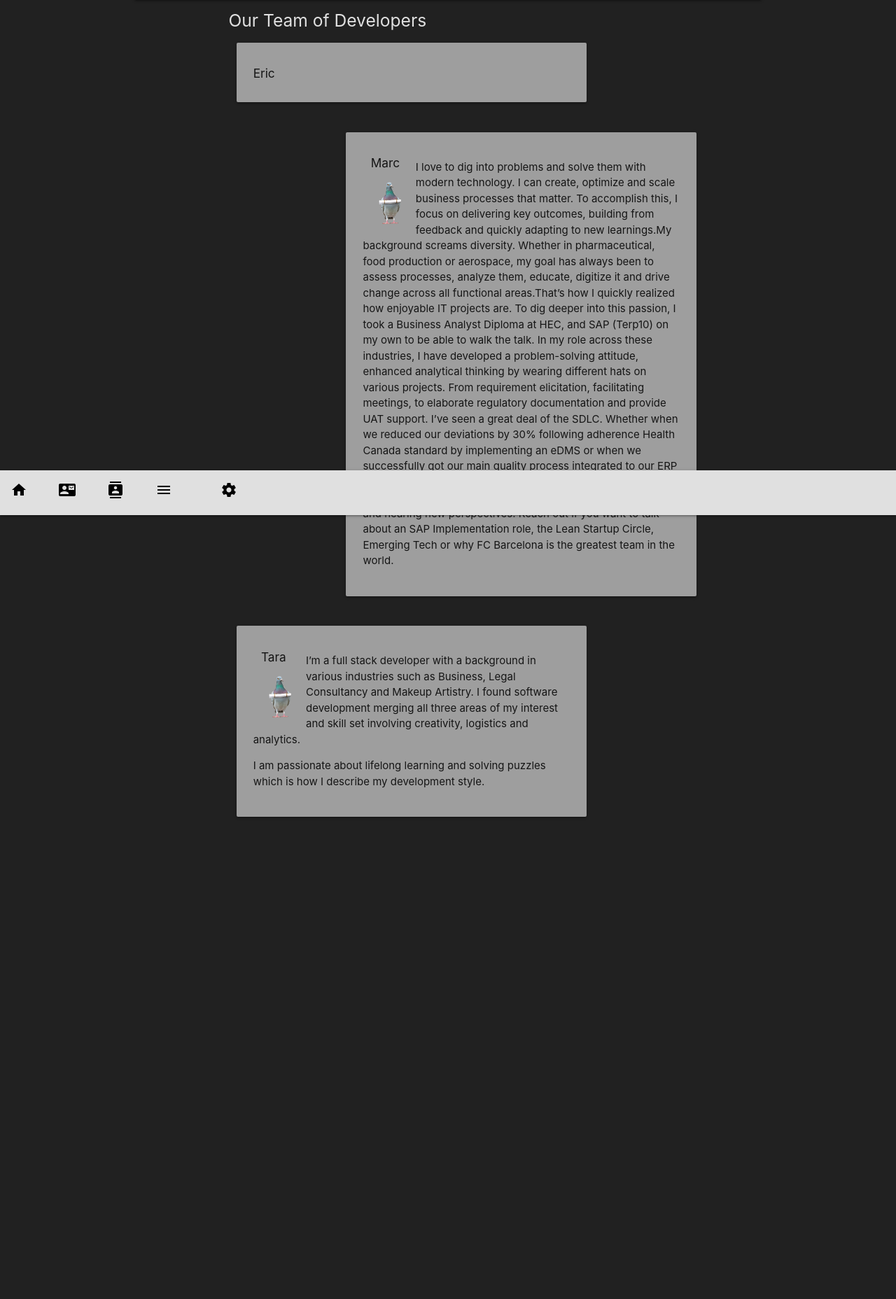
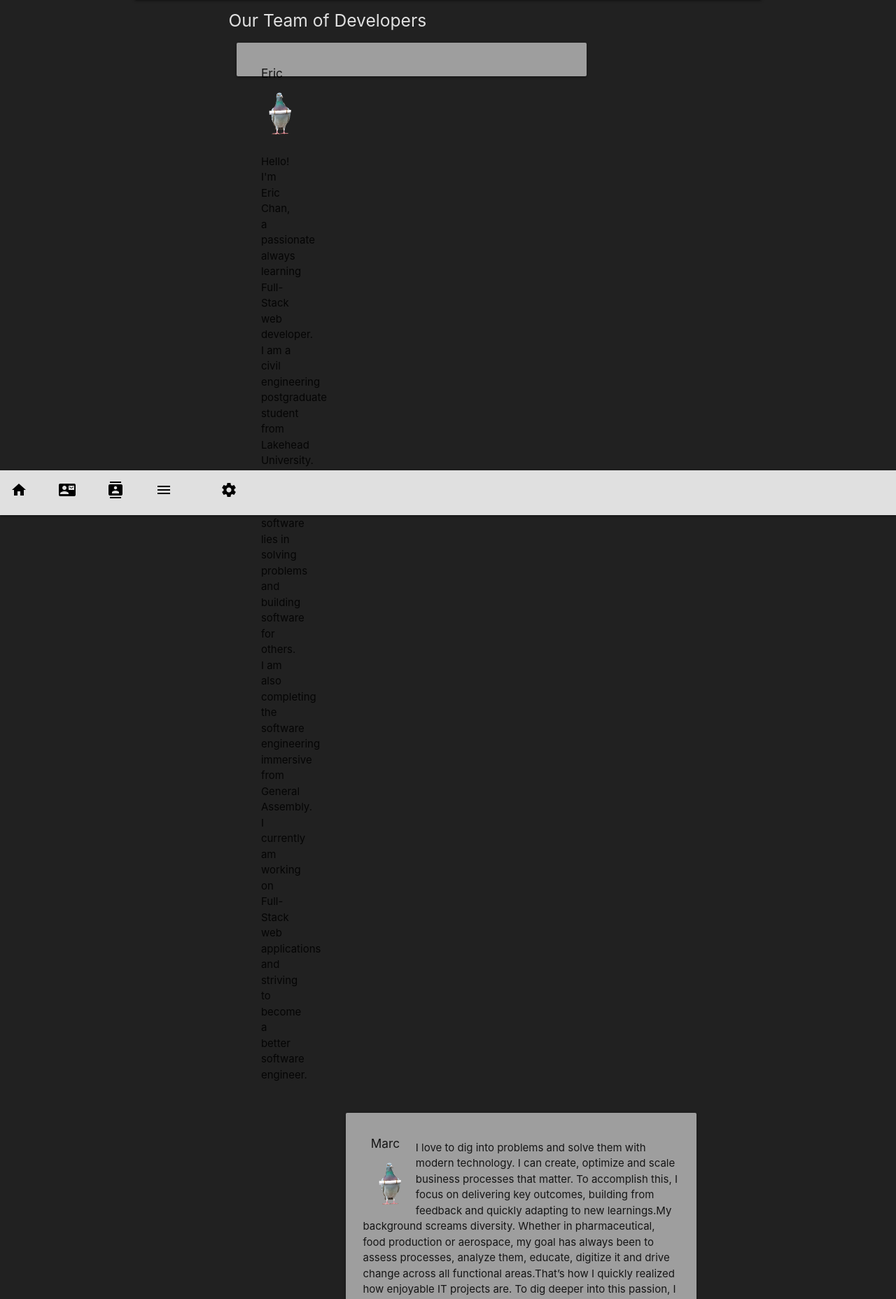
Before and after one commit to imarcdaniel/Chat-App, a Django app: page /about/ in a window 1280 px wide. Shown: the part 64-1920 px from the top of the page at 70% size. Before the commit the page ends 1231 px from the top, so only its background shows below. Run offline with Django 3.2, Linux system fonts and the light colour scheme; some libraries are stand-ins or nearby versions.

Commit message:
pushing front 2

```diff
--- a/main_app/templates/about.html
+++ b/main_app/templates/about.html
@@ -1,35 +1,81 @@
-{% extends 'base.html' %}
-{% load static %}
-{% block content %}
-<h5 class="grey-text text-lighten-2" > Our Team of Developers</h5>
+{% extends 'base.html' %} {% load static %} {% block content %}
+<h5 class="grey-text text-lighten-2">Our Team of Developers</h5>
 <div class="row">
-    <div class="col s10">
+  <div class="col s10 hoverable">
     <div class="card-panel grey">
-            <h6 >Eric</h6>
-        </div>
-    </div>
-</div>
-    <div class="row">
-        <div class="col s10 offset-s3 hovrable"><div class="card-panel grey">
 
         <div class="col s2">
-                <h6 >Marc</h6>
-                <img src="{% static 'images/pgn-sml.png' %}" alt="" class="  circle responsive-img">
+            <h6>Eric</h6>
+            <img
+          src="{% static 'images/pgn-sml.png' %}"
+          alt=""
+          class="circle responsive-img"
+        />
+        <p>Hello! I'm Eric Chan, a passionate always learning Full-Stack web developer. I am a civil engineering postgraduate student from Lakehead University. My passion for software lies in solving problems and building software for others. I am also completing the software engineering immersive from General Assembly. I currently am working on Full-Stack web applications and striving to become a better software engineer.</p>
         </div>
-            <p >I love to dig into problems and solve them with modern technology. I can create, optimize and scale business processes that matter. To accomplish this, I focus on delivering key outcomes, building from feedback and quickly adapting to new learnings.My background screams diversity. Whether in pharmaceutical, food production or aerospace, my goal has always been to assess processes, analyze them, educate, digitize it and drive change across all functional areas.That’s how I quickly realized how enjoyable IT projects are. To dig deeper into this passion, I took a Business Analyst Diploma at HEC, and SAP (Terp10) on my own to be able to walk the talk. In my role across these industries, I have developed a problem-solving attitude, enhanced analytical thinking by wearing different hats on various projects. From requirement elicitation, facilitating meetings, to elaborate regulatory documentation and provide UAT support. I’ve seen a great deal of the SDLC. Whether when we reduced our deviations by 30% following adherence Health Canada standard by implementing an eDMS or when we successfully got our main quality process integrated to our ERP via SAP QM. I stand in amazement at how digital transformation turns caterpillars into butterflies. I enjoy meeting new people and hearing new perspectives. Reach out if you want to talk about an SAP Implementation role, the Lean Startup Circle, Emerging Tech or why FC Barcelona is the greatest team in the world.</p>
+
 
     </div>
   </div>
 </div>
 <div class="row">
-        <div class="col s10"><div class="card-panel grey">
-
+  <div class="col s10 offset-s3 hovrable">
+    <div class="card-panel grey">
       <div class="col s2">
-                <h6 >Tara</h6>
-                <img src="{% static 'images/pgn-sml.png' %}" alt="" class="  circle responsive-img">
+        <h6>Marc</h6>
+        <img
+          src="{% static 'images/pgn-sml.png' %}"
+          alt=""
+          class="circle responsive-img"
+        />
       </div>
-            <p >I’m a full stack developer with a background in various industries such as Business, Legal Consultancy and Makeup Artistry. I found software development merging all three areas of my interest and skill set involving creativity, logistics and analytics.</p>
-            <p>I am passionate about lifelong learning and solving puzzles which is how I describe my development style.</p>
+      <p>
+        I love to dig into problems and solve them with modern technology. I can
+        create, optimize and scale business processes that matter. To accomplish
+        this, I focus on delivering key outcomes, building from feedback and
+        quickly adapting to new learnings.My background screams diversity.
+        Whether in pharmaceutical, food production or aerospace, my goal has
+        always been to assess processes, analyze them, educate, digitize it and
+        drive change across all functional areas.That’s how I quickly realized
+        how enjoyable IT projects are. To dig deeper into this passion, I took a
+        Business Analyst Diploma at HEC, and SAP (Terp10) on my own to be able
+        to walk the talk. In my role across these industries, I have developed a
+        problem-solving attitude, enhanced analytical thinking by wearing
+        different hats on various projects. From requirement elicitation,
+        facilitating meetings, to elaborate regulatory documentation and provide
+        UAT support. I’ve seen a great deal of the SDLC. Whether when we reduced
+        our deviations by 30% following adherence Health Canada standard by
+        implementing an eDMS or when we successfully got our main quality
+        process integrated to our ERP via SAP QM. I stand in amazement at how
+        digital transformation turns caterpillars into butterflies. I enjoy
+        meeting new people and hearing new perspectives. Reach out if you want
+        to talk about an SAP Implementation role, the Lean Startup Circle,
+        Emerging Tech or why FC Barcelona is the greatest team in the world.
+      </p>
+    </div>
+  </div>
+</div>
+<div class="row">
+  <div class="col s10">
+    <div class="card-panel grey">
+      <div class="col s2">
+        <h6>Tara</h6>
+        <img
+          src="{% static 'images/pgn-sml.png' %}"
+          alt=""
+          class="circle responsive-img"
+        />
+      </div>
+      <p>
+        I’m a full stack developer with a background in various industries such
+        as Business, Legal Consultancy and Makeup Artistry. I found software
+        development merging all three areas of my interest and skill set
+        involving creativity, logistics and analytics.
+      </p>
+      <p>
+        I am passionate about lifelong learning and solving puzzles which is how
+        I describe my development style.
+      </p>
     </div>
   </div>
 </div>
```
Lines whose indentation alone changed are shown as unchanged.
